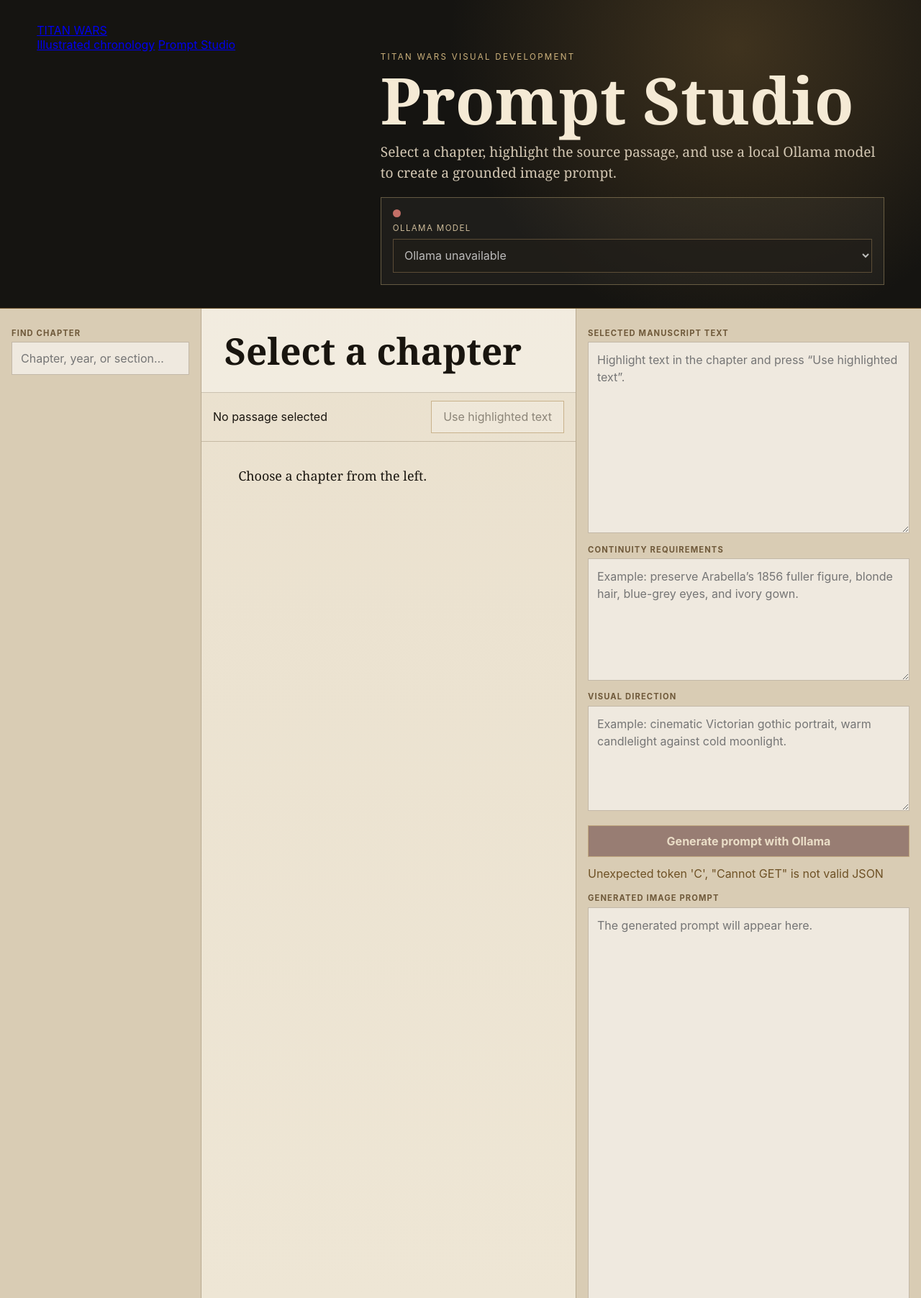
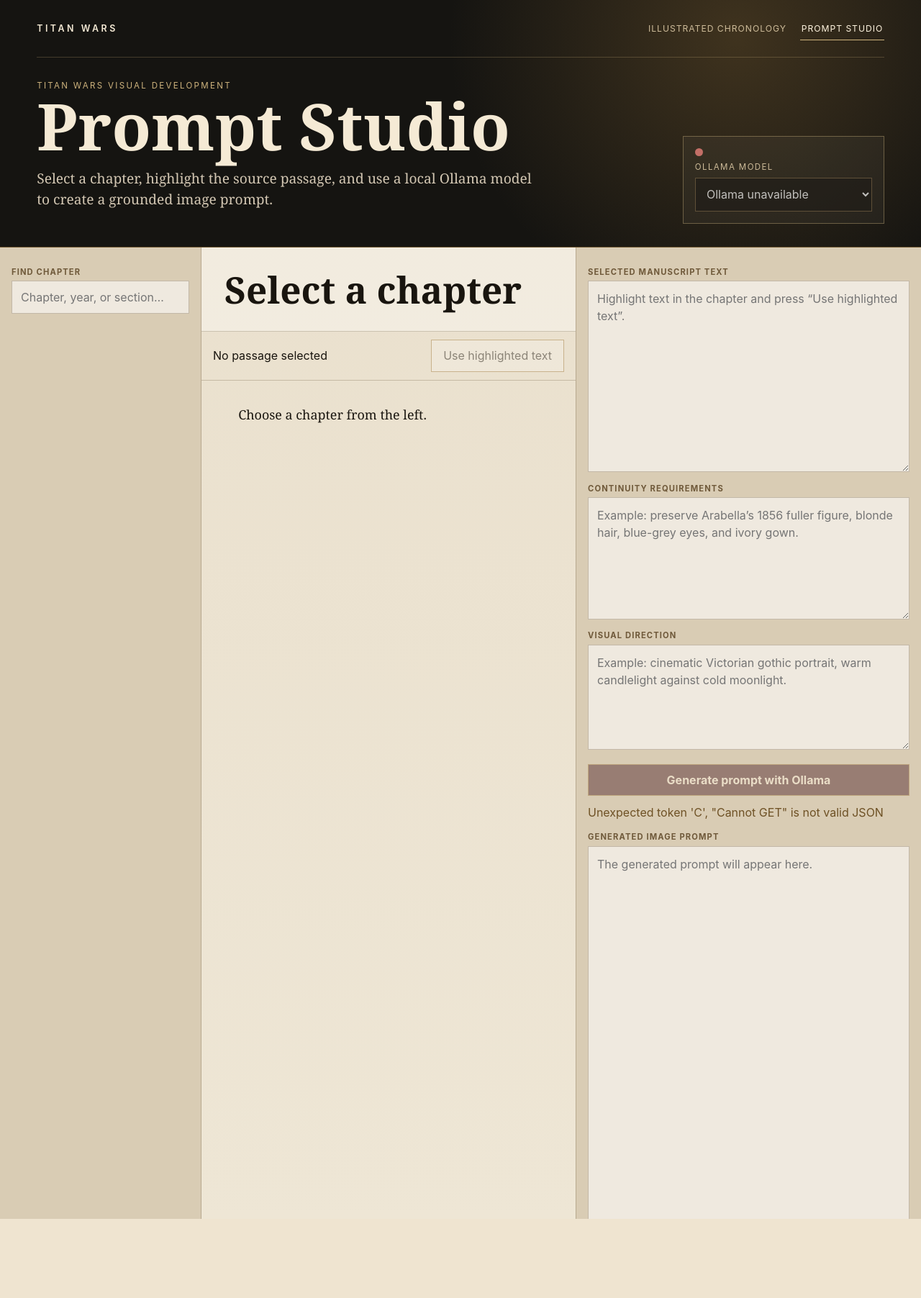
Before and after one commit to hlin863/titan-wars-chronicle-gallery, a Python web app: template templates/prompt_studio.html in a window 1280 px wide. Shown: the whole page at 72% size. After the commit the page ends 1694 px from the top, so only its background shows below. Run offline with Jinja, Linux system fonts and the light colour scheme; the template is opened without the code that fills it, so the values that code supplies are empty.

Commit message:
Style Prompt Studio navigation and header

```diff
--- a/static/prompt_studio.css
+++ b/static/prompt_studio.css
@@ -17,24 +17,60 @@ body {
 }
 button, input, textarea, select { font: inherit; }
 .studio-header {
-  min-height: 250px;
-  display: flex;
-  justify-content: space-between;
-  gap: 2rem;
-  padding: 2rem clamp(1rem, 4vw, 4rem);
   color: #f5ead5;
   background:
     radial-gradient(circle at 80% 15%, rgba(161, 122, 61, .3), transparent 25rem),
     #151411;
   border-bottom: 1px solid #6f5731;
+  padding: 0 clamp(1rem, 4vw, 4rem) 2rem;
 }
-.back-link { color: #cdbb99; text-decoration: none; }
-.eyebrow { margin-top: 2.5rem; color: var(--gold-light); letter-spacing: .2em; text-transform: uppercase; font-size: .72rem; }
+.studio-nav {
+  min-height: 5rem;
+  display: flex;
+  align-items: center;
+  justify-content: space-between;
+  gap: 2rem;
+  border-bottom: 1px solid rgba(206, 179, 125, .25);
+}
+.brand {
+  color: #f5ead5;
+  text-decoration: none;
+  letter-spacing: .28em;
+  font-size: .78rem;
+  font-weight: 600;
+  white-space: nowrap;
+}
+.studio-nav-links { display: flex; align-items: center; gap: 1.1rem; }
+.studio-nav-link {
+  color: #cdbb99;
+  text-decoration: none;
+  padding: .55rem .1rem;
+  border-bottom: 1px solid transparent;
+  font-size: .76rem;
+  letter-spacing: .08em;
+  text-transform: uppercase;
+}
+.studio-nav-link:hover,
+.studio-nav-link:focus-visible,
+.studio-nav-link.active {
+  color: #fff4df;
+  border-bottom-color: var(--gold-light);
+  outline: none;
+}
+.studio-hero {
+  min-height: 190px;
+  display: flex;
+  justify-content: space-between;
+  align-items: flex-end;
+  gap: 2rem;
+  padding-top: 2rem;
+}
+.eyebrow { margin: 0 0 .5rem; color: var(--gold-light); letter-spacing: .2em; text-transform: uppercase; font-size: .72rem; }
 h1, h2 { font-family: "Cormorant Garamond", Georgia, serif; }
 h1 { margin: .3rem 0 .7rem; font-size: clamp(3rem, 7vw, 6rem); line-height: .9; }
 .intro { max-width: 700px; color: #d3c7b3; font-family: Georgia, serif; font-size: 1.2rem; line-height: 1.5; }
 .connection-panel {
-  align-self: flex-start;
+  align-self: flex-end;
   min-width: 280px;
   display: grid;
   gap: .5rem;
@@ -48,7 +84,7 @@ h1 { margin: .3rem 0 .7rem; font-size: clamp(3rem, 7vw, 6rem); line-height: .9;
 .status-dot[data-state="connected"] { background: #8bb774; box-shadow: 0 0 12px rgba(139,183,116,.6); }
 .status-dot[data-state="error"] { background: #c36f67; }
 .studio-layout {
-  height: calc(100vh - 250px);
+  height: calc(100vh - 275px);
   min-height: 650px;
   display: grid;
   grid-template-columns: 280px minmax(0, 1fr) minmax(360px, 480px);
@@ -112,7 +148,10 @@ button:disabled { opacity: .45; cursor: not-allowed; }
   .reader-panel { min-height: 70vh; }
 }
 @media (max-width: 720px) {
-  .studio-header { display: block; }
+  .studio-nav { align-items: flex-start; padding: 1.1rem 0; }
+  .studio-nav-links { align-items: flex-end; flex-direction: column; gap: .35rem; }
+  .studio-nav-link { font-size: .65rem; }
+  .studio-hero { display: block; }
   .connection-panel { margin-top: 1.5rem; min-width: 0; }
   .studio-layout { display: block; }
   .chapter-panel { max-height: 38vh; border-right: 0; border-bottom: 1px solid var(--line); }
```
